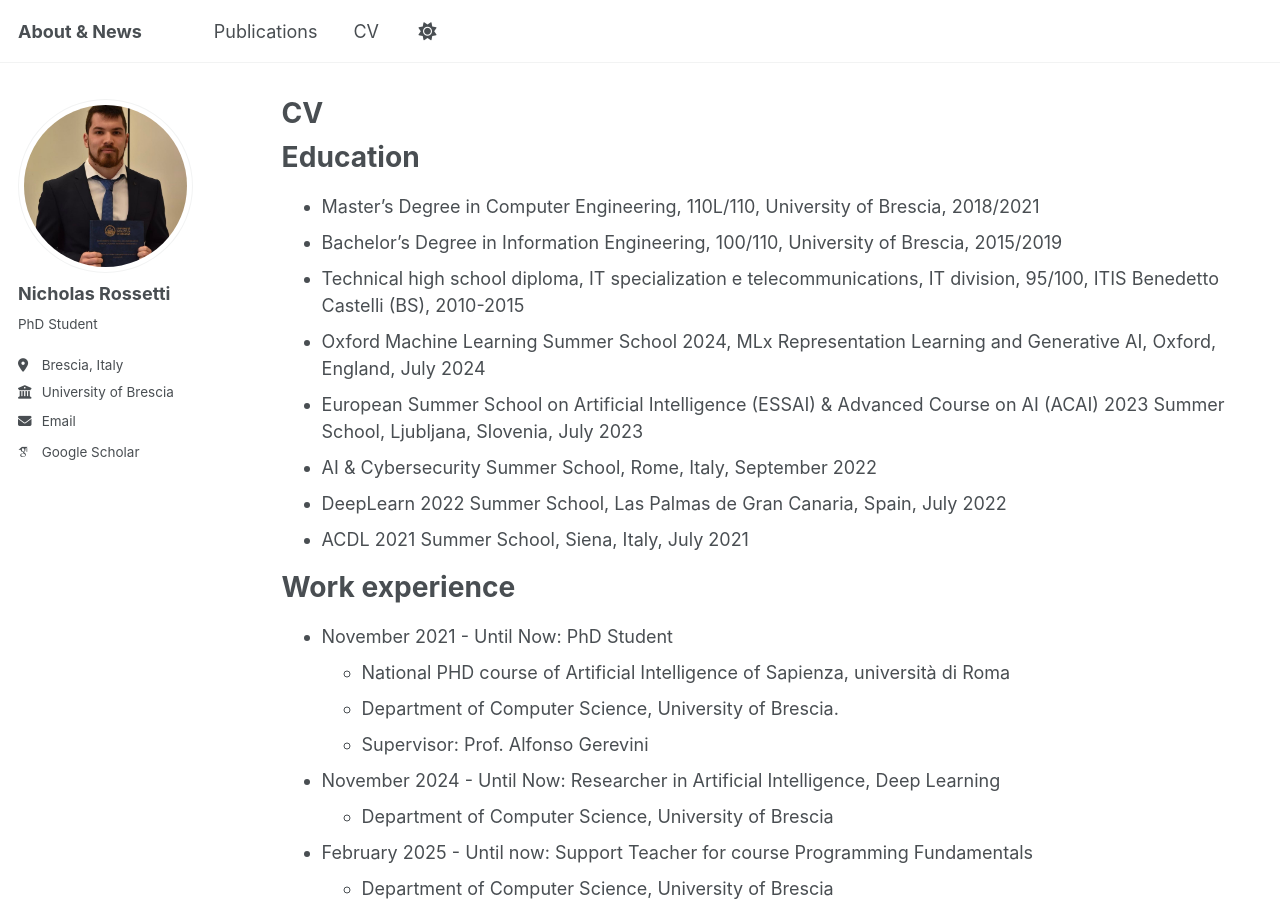
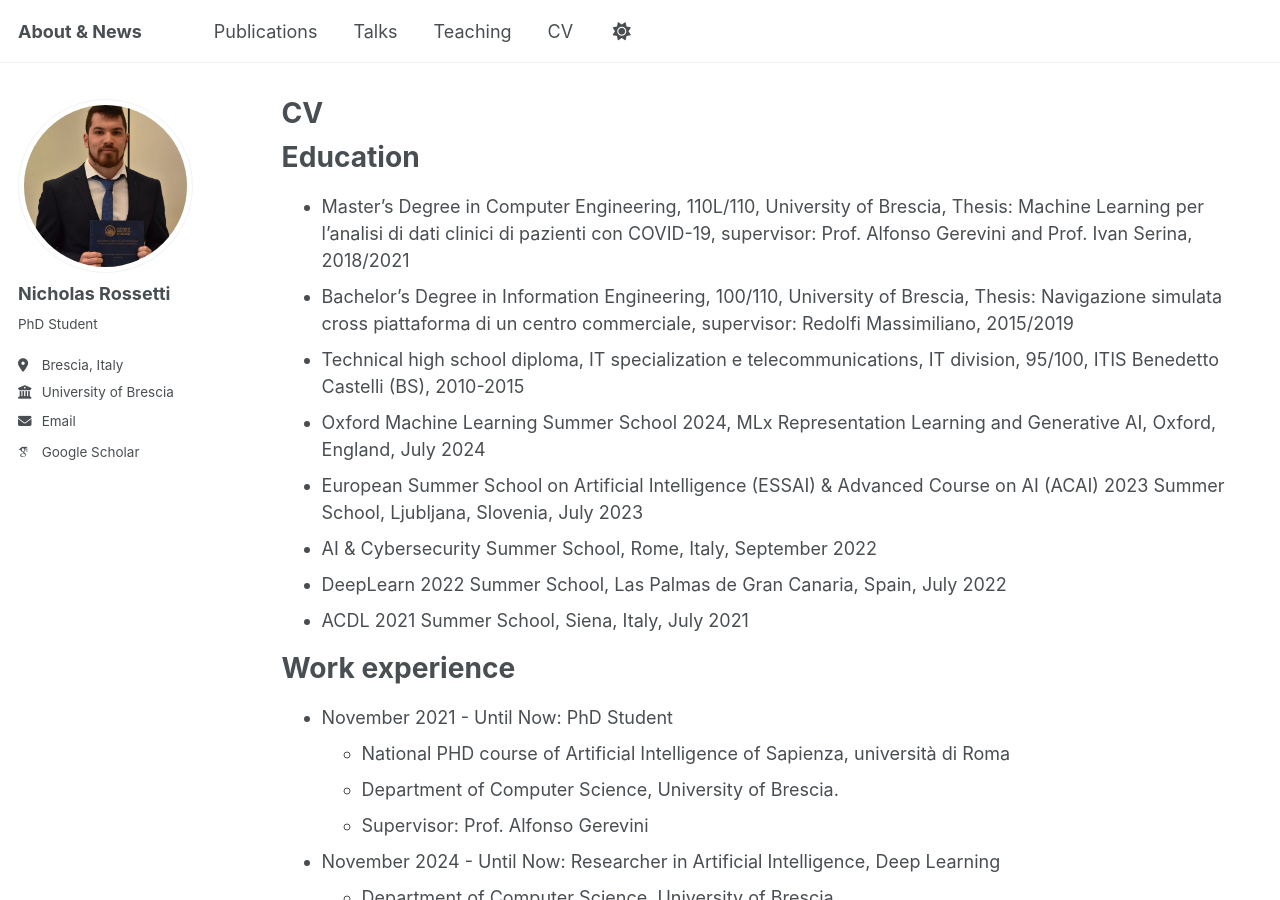
Before and after one commit to nicholasRossetti/nicholasRossetti.github.io, a Jekyll site: the page built from _pages/cv.md, in a window 1280 px wide and 900 px high. Built offline with Jekyll 4.4.1, drawn with Linux system fonts in a browser that asks for light colours; some web fonts are replaced; some of the changed text lies outside the part shown.

Commit message:
added thesis and services PC

```diff
--- a/_pages/cv.md
+++ b/_pages/cv.md
@@ -11,8 +11,8 @@ redirect_from:
 
 Education
 ======
-* Master’s Degree in Computer Engineering, 110L/110, University of Brescia, 2018/2021
-* Bachelor’s Degree in Information Engineering, 100/110, University of Brescia, 2015/2019
+* Master’s Degree in Computer Engineering, 110L/110, University of Brescia, Thesis: Machine Learning per l’analisi di dati clinici di pazienti con COVID-19, supervisor: Prof. Alfonso Gerevini and Prof. Ivan Serina, 2018/2021
+* Bachelor’s Degree in Information Engineering, 100/110, University of Brescia, Thesis: Navigazione simulata cross piattaforma di un centro commerciale, supervisor: Redolfi Massimiliano, 2015/2019
 * Technical high school diploma, IT specialization e telecommunications, IT division, 95/100, ITIS Benedetto Castelli (BS), 2010-2015
 * Oxford Machine Learning Summer School 2024, MLx Representation Learning and Generative AI, Oxford, England, July 2024
 * European Summer School on Artificial Intelligence (ESSAI) & Advanced Course on AI (ACAI) 2023 Summer School, Ljubljana, Slovenia, July 2023
@@ -70,14 +70,10 @@ Publications
     {% include archive-single-cv.html %}
   {% endfor %}</ul>
 
-Talks
+Services
 ======
-  <ul>{% for post in site.talks reversed %}
-    {% include archive-single-talk-cv.html  %}
-  {% endfor %}</ul>
-
-Teaching
-======
-  <ul>{% for post in site.teaching reversed %}
-    {% include archive-single-cv.html %}
-  {% endfor %}</ul>
+* Program commitee
+  * International Workshop on Advanced Neuro-Symbolic Applications (ECAI) (ANSyA2025)
+  * European Conference of Artificial Intelligence (ECAI2025)
+  * International Conference of Automated Planning and Reasoning (ICAPS2025)
+  * AAAI Conference on Artificial Intelligence - Student Program (2023 - 2024 - 2025)
```
Also changed, not shown: _data/navigation.yml (+4 -4 lines).
